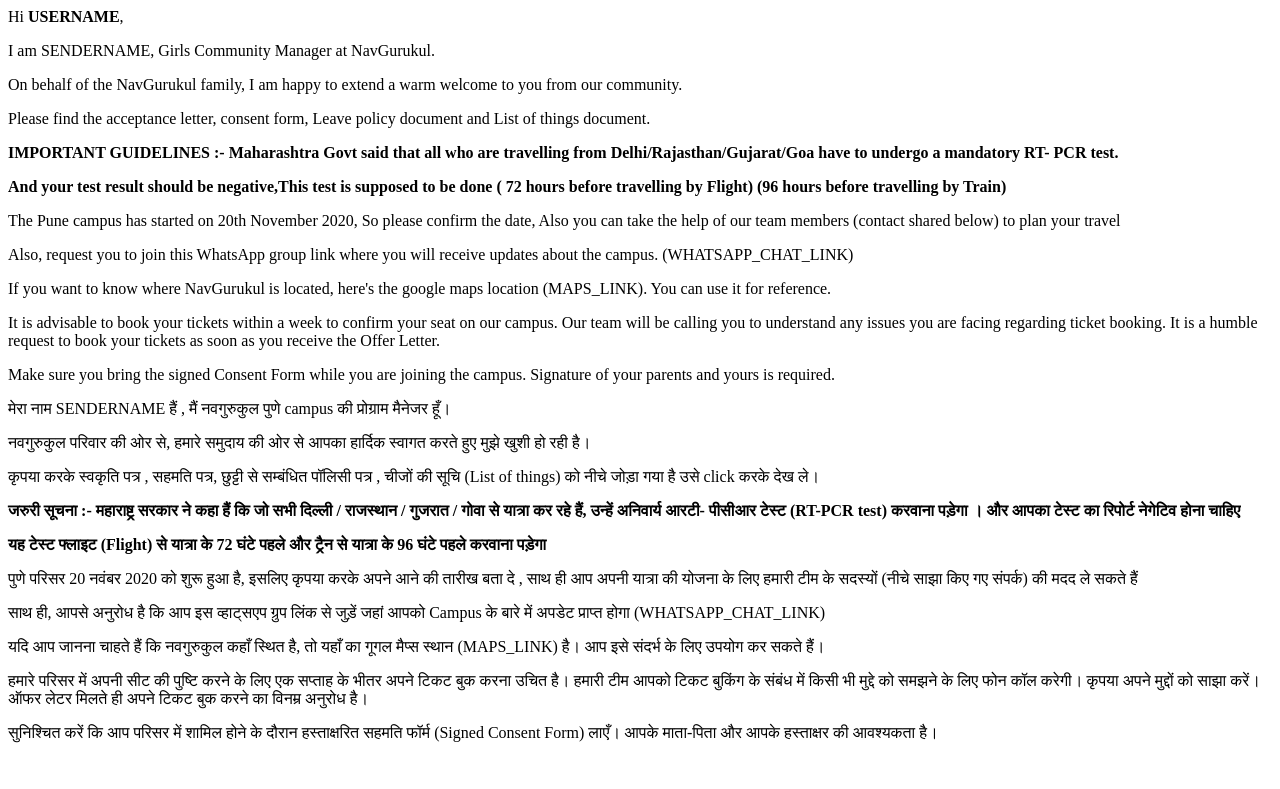
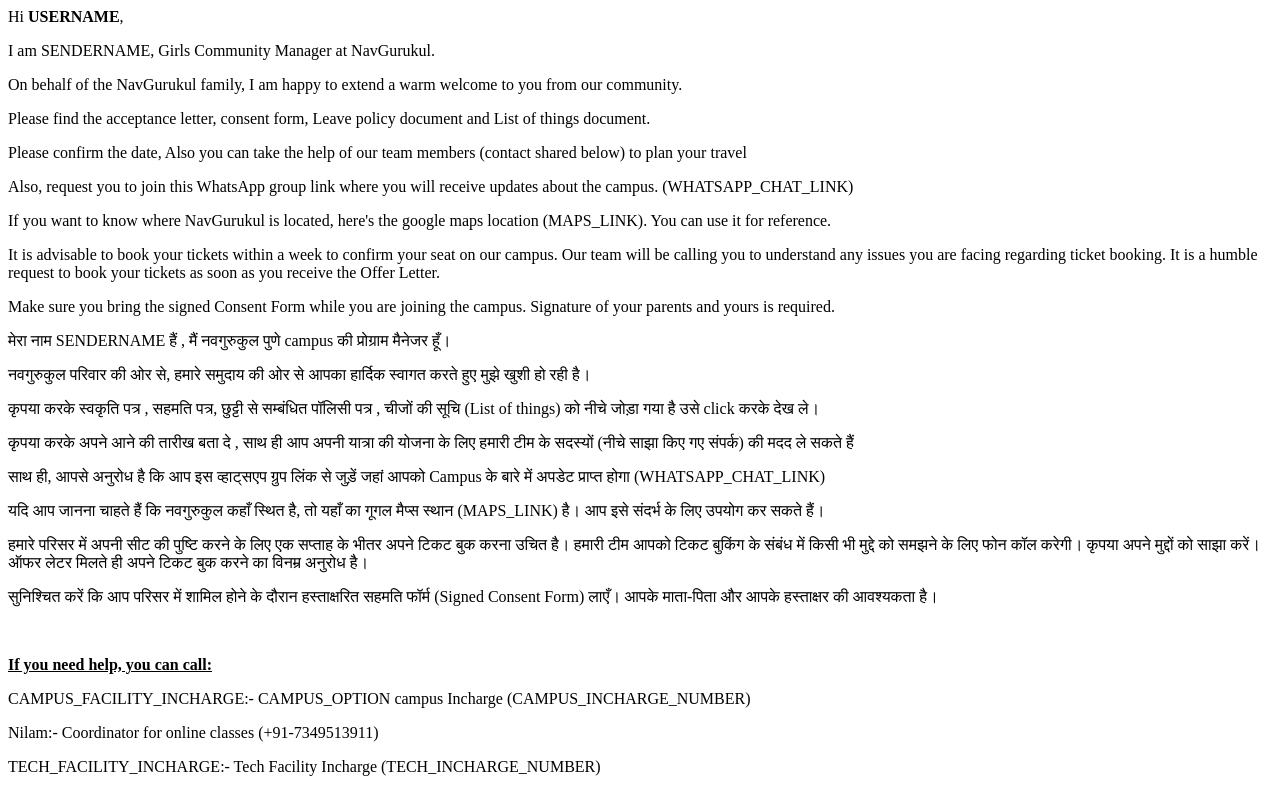
Before and after one commit to navgurukul/rakhmabai, a website: page utils/emailContent/pune.html in a window 1280 px wide. Shown: the top 789 px of the page. Drawn offline with Linux system fonts and the light colour scheme.

Commit message:
remove RT-PCR

```diff
--- a/utils/emailContent/pune.html
+++ b/utils/emailContent/pune.html
@@ -10,16 +10,7 @@
         Please find the acceptance letter, consent form, Leave policy document and List of things document.
     </p>
     <p data-selectable-paragraph="">
-        <b>IMPORTANT GUIDELINES :- Maharashtra Govt said that all who are travelling from Delhi/Rajasthan/Gujarat/Goa
-            have to undergo a mandatory RT- PCR test.</b>
-    </p>
-    <p data-selectable-paragraph="">
-        <b>And your test result should be negative,This test is supposed to be done ( 72 hours before travelling by
-            Flight) (96 hours before travelling by Train)</b>
-    </p>
-    <p data-selectable-paragraph="">
-        The Pune campus has started on 20th November 2020, So please confirm the date, Also you can take the help of our
-        team members (contact shared below) to plan your travel
+        Please confirm the date, Also you can take the help of our team members (contact shared below) to plan your travel
     </p>
     <p data-selectable-paragraph="">
         Also, request you to join this WhatsApp group link where you will receive updates about the campus.
@@ -40,13 +31,7 @@
     <p data-selectable-paragraph="">कृपया करके स्वकृति पत्र , सहमति पत्र, छुट्टी से सम्बंधित पॉलिसी पत्र , चीजों की सूचि
         (List of things) को नीचे जोड़ा गया है उसे click करके देख ले।</p>
 
-    <p data-selectable-paragraph=""><b>जरुरी सूचना :- महाराष्ट्र सरकार ने कहा हैं कि जो सभी दिल्ली / राजस्थान / गुजरात /
-            गोवा से यात्रा कर रहे हैं, उन्हें अनिवार्य आरटी- पीसीआर टेस्ट (RT-PCR test) करवाना पड़ेगा । और आपका टेस्ट का
-            रिपोर्ट नेगेटिव होना चाहिए</b></p>
-    <p data-selectable-paragraph=""><b>यह टेस्ट फ्लाइट (Flight) से यात्रा के 72 घंटे पहले और ट्रैन से यात्रा के 96 घंटे
-            पहले करवाना पड़ेगा</b></p>
-
-    <p data-selectable-paragraph="">पुणे परिसर 20 नवंबर 2020 को शुरू हुआ है, इसलिए कृपया करके अपने आने की तारीख बता दे ,
+    <p data-selectable-paragraph="">कृपया करके अपने आने की तारीख बता दे ,
         साथ ही आप अपनी यात्रा की योजना के लिए हमारी टीम के सदस्यों (नीचे साझा किए गए संपर्क) की मदद ले सकते हैं</p>
 
     <p data-selectable-paragraph="">साथ ही, आपसे अनुरोध है कि आप इस व्हाट्सएप ग्रुप लिंक से जुड़ें जहां आपको Campus के
```
Also changed, not shown: utils/emailContent/bangalore.html (+1 -11 lines), utils/emailContent/sarjapura.html (+0 -11 lines).
